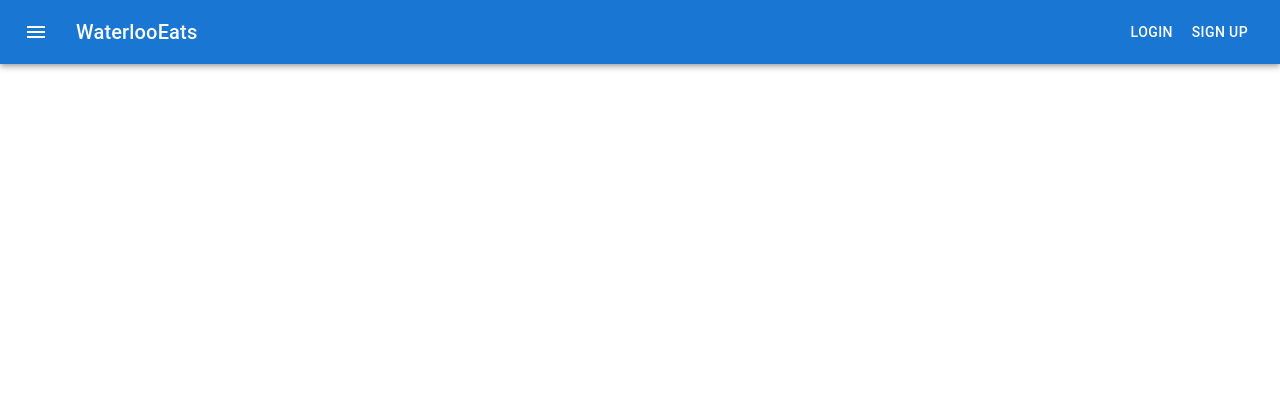
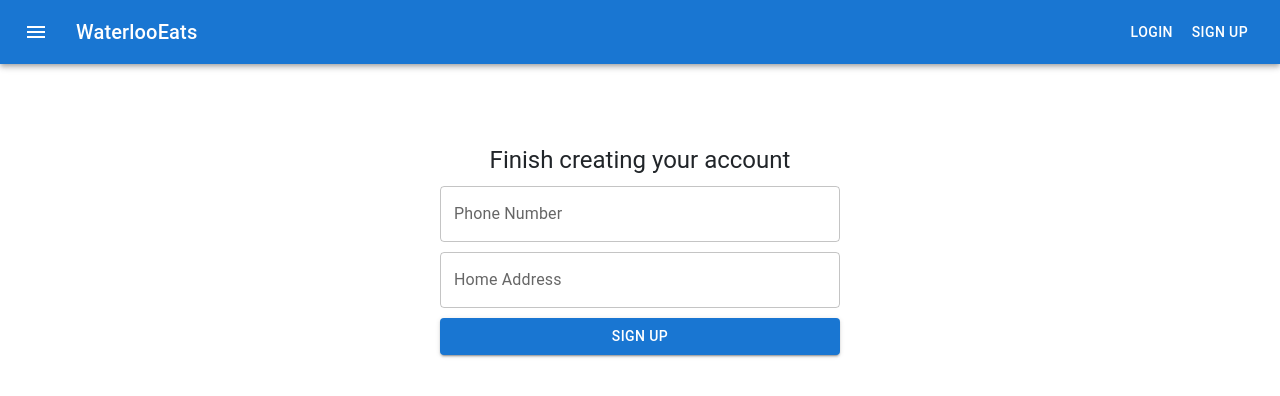
Before and after one commit to w1ll18m/WaterlooEats, a React (Create React App) app in the folder Frontend/eats-app/: page /complete-sign-up in a window 1280 px wide. Shown: the top 396 px of the page. Built offline with nearby package versions, Linux system fonts and the light colour scheme; no server answers.

Commit message:
Created component to redirect users upon successful auth0 login

```diff
--- a/Frontend/eats-app/package.json
+++ b/Frontend/eats-app/package.json
@@ -4,6 +4,7 @@
   "private": true,
   "proxy": "http://localhost:5000",
   "dependencies": {
+    "@auth0/auth0-react": "^2.2.0",
     "@emotion/react": "^11.11.1",
     "@emotion/styled": "^11.11.0",
     "@mui/icons-material": "^5.11.16",
@@ -12,9 +13,11 @@
     "@testing-library/react": "^13.4.0",
     "@testing-library/user-event": "^13.5.0",
     "bootstrap": "^5.2.3",
+    "dotenv": "^16.3.1",
     "formik": "^2.4.3",
     "react": "^18.2.0",
     "react-dom": "^18.2.0",
+    "react-google-button": "^0.7.2",
     "react-router-dom": "^6.14.2",
     "react-scripts": "5.0.1",
     "react-toastify": "^9.1.3",
--- a/Frontend/eats-app/src/pages/LoginPage/LoginPage.js
+++ b/Frontend/eats-app/src/pages/LoginPage/LoginPage.js
@@ -5,12 +5,15 @@ import * as Yup from 'yup'
 import { toast } from 'react-toastify';
 import 'react-toastify/dist/ReactToastify.css';
 import { useAuth } from "../../providers/AuthProvider";
+import { useAuth0 } from "@auth0/auth0-react";
 import { useNavigate } from "react-router-dom";
+import GoogleButton from 'react-google-button'
 
 const BASE_URL = "http://127.0.0.1:5000/"
 
 const LoginPage = () => {
-    const authentication = useAuth()
+    const {user, isAuthenticated, login, logout} = useAuth()
+    const {loginWithRedirect} = useAuth0()
     const navigate = useNavigate()
     const [currentStage, setCurrentStage] = useState("One")
 
@@ -87,7 +90,7 @@ const LoginPage = () => {
                         role: response.role,
                         id: response.id
                     }
-                    authentication.login(authenticated_user)
+                    login(authenticated_user)
                     navigate("/")
                 })
             })
@@ -158,6 +161,8 @@ const LoginPage = () => {
                         <Typography> or continue with third-party service </Typography>
                         <Divider/>
                     </Box>
+
+                    <GoogleButton onClick={loginWithRedirect} style={{width: "50%"}}/>
                 </Box>
             }
             {currentStage == "Two" &&
--- /dev/null
+++ b/Frontend/eats-app/src/pages/SignupPage/LegacySignupPage.js
@@ -0,0 +1,103 @@
+import { useState } from "react"
+import { Box, TextField, Typography, Divider, Button } from "@mui/material"
+import { useFormik } from "formik"
+import * as Yup from 'yup'
+import { toast } from 'react-toastify';
+import 'react-toastify/dist/ReactToastify.css';
+import { useNavigate } from "react-router-dom";
+
+const BASE_URL = "http://127.0.0.1:5000/"
+
+const LegacySignupPage = () => {
+    const navigate = useNavigate()
+
+    const handleSignup = async () => {
+        const myPath = BASE_URL + "/auth/add-user"
+        let formData = new FormData()
+        formData.append("username", formik.values.username)
+        formData.append("email", formik.values.email)
+        formData.append("password", formik.values.password)
+
+        try {
+            const res = await fetch(myPath, {method: "POST", body: formData})
+            const response = await res.text()
+            if (!res.ok) {
+                toast.error(response, {
+                    position: toast.POSITION.TOP_RIGHT,
+                    autoClose: 3000
+                })
+                return
+            }
+            navigate("/login")
+        } catch(error) {
+            console.log("handleSignup Error:", error)
+        }
+    }
+
+    const formikValidationSchema = Yup.object({
+        username: Yup.string()
+            .required("Username is Required")
+            .min(3, "Username Must Be More Than 3 Characters")
+            .max(30, "Username Must Be Less Than 30 Characters"),
+        email: Yup.string()
+            .max(50, "Email must be less than 50 characters")
+            .required("Email is Required")
+            .email("Invalid Email Address") ,
+        password: Yup.string().required("Passowrd is Required")
+            .min(5, "Password Must Be More Than 5 Characters")
+            .max(30, "Password Must Be Less Than 30 Characters")
+            .required("Password is Required")
+    })
+
+    const formik = useFormik({
+        initialValues: {username: "", email: "", password: ""},
+        onSubmit: handleSignup,
+        validationSchema: formikValidationSchema
+    })
+
+    return(
+        <Box>
+            <Box sx={{marginTop: 10, marginLeft: 30, marginRight: 30}} style={{display: "flex", flexDirection: "column", justifyContent: "center", alignItems: "center", gap: 10}}>
+                <Typography variant="h5">Create your account</Typography>
+
+                <TextField
+                    name="username" label="Username"
+                    value={formik.values.username} onChange={formik.handleChange} onBlur={formik.handleBlur}
+                    variant="outlined" error={formik.touched.username && formik.errors.username} style={{width: "50%"}}
+                />
+                {formik.touched.username && formik.errors.username &&
+                    <Box style={{width: "50%"}}>
+                        <Typography color="red" variant="subtitle2">{formik.errors.username}</Typography>
+                    </Box>
+                }
+
+                <TextField
+                    name="email" label="Email"
+                    value={formik.values.email} onChange={formik.handleChange} onBlur={formik.handleBlur}
+                    variant="outlined" error={formik.touched.email && formik.errors.email} style={{width: "50%"}}
+                />
+                {formik.touched.email && formik.errors.email &&
+                    <Box style={{width: "50%"}}>
+                        <Typography color="red" variant="subtitle2">{formik.errors.email}</Typography>
+                    </Box>
+                }
+
+                <TextField
+                    name="password" label="Password"
+                    value={formik.values.passowrd} onChange={formik.handleChange} onBlur={formik.handleBlur}
+                    variant="outlined" type="password"
+                    error={formik.touched.password && formik.errors.password} style={{width: "50%"}}
+                />
+                {formik.touched.password && formik.errors.password &&
+                    <Box style={{width: "50%"}}>
+                        <Typography color="red" variant="subtitle2">{formik.errors.password}</Typography>
+                    </Box>
+                }
+
+                <Button onClick={formik.handleSubmit} disabled={!formik.isValid} variant="contained" style={{width: "50%"}}>Sign Up</Button>
+            </Box>
+        </Box>
+    )
+}
+
+export default LegacySignupPage
--- a/Frontend/eats-app/src/pages/SignupPage/SignupPage.js
+++ b/Frontend/eats-app/src/pages/SignupPage/SignupPage.js
@@ -5,18 +5,25 @@ import * as Yup from 'yup'
 import { toast } from 'react-toastify';
 import 'react-toastify/dist/ReactToastify.css';
 import { useNavigate } from "react-router-dom";
-
-const BASE_URL = "http://127.0.0.1:5000/"
+import { useAuth0 } from "@auth0/auth0-react";
 
 const SignupPage = () => {
     const navigate = useNavigate()
+    const { getIdTokenClaims, getAccessTokenSilently } = useAuth0()
 
-    const handleSignup = async () => {
-        const myPath = BASE_URL + "/auth/add-user"
+    getAccessTokenSilently().then((data) => {
+        console.log(data)
+    })
+
+    const handleCreateUser = async () => {
+        const idToken = await getIdTokenClaims()
+        const myPath = process.env.REACT_APP_SERVER_BASE_URL + "/auth/create-user"
         let formData = new FormData()
-        formData.append("username", formik.values.username)
-        formData.append("email", formik.values.email)
-        formData.append("password", formik.values.password)
+
+        formData.append("uuid", idToken.sub)
+        formData.append("email", idToken.email)
+        formData.append("phone_number", formik.values.phone_number)
+        formData.append("address", formik.values.address)
 
         try {
             const res = await fetch(myPath, {method: "POST", body: formData})
@@ -28,69 +35,52 @@ const SignupPage = () => {
                 })
                 return
             }
-            navigate("/login")
+            navigate("/resteraunts")
         } catch(error) {
-            console.log("handleSignup Error:", error)
+            console.error("handleSignup Error:", error)
         }
     }
 
     const formikValidationSchema = Yup.object({
-        username: Yup.string()
-            .required("Username is Required")
-            .min(3, "Username Must Be More Than 3 Characters")
-            .max(30, "Username Must Be Less Than 30 Characters"),
-        email: Yup.string()
-            .max(50, "Email must be less than 50 characters")
-            .required("Email is Required")
-            .email("Invalid Email Address") ,
-        password: Yup.string().required("Passowrd is Required")
-            .min(5, "Password Must Be More Than 5 Characters")
-            .max(30, "Password Must Be Less Than 30 Characters")
-            .required("Password is Required")
+        phone_number: Yup.string()
+            .required("Phone Number is Required")
+            .length(10, "Invalid Phone Number")
+            .matches(/^\d{10}$/, "Invalid Phone Number"),
+        address: Yup.string()
+            .max(128, "Address must be less than 128 Characters")
+            .required("Address is Required")
     })
 
     const formik = useFormik({
-        initialValues: {username: "", email: "", password: ""},
-        onSubmit: handleSignup,
+        initialValues: {phone_number: "", address: ""},
+        onSubmit: handleCreateUser,
         validationSchema: formikValidationSchema
     })
 
     return(
         <Box>
             <Box sx={{marginTop: 10, marginLeft: 30, marginRight: 30}} style={{display: "flex", flexDirection: "column", justifyContent: "center", alignItems: "center", gap: 10}}>
-                <Typography variant="h5">Create your account</Typography>
+                <Typography variant="h5">Finish creating your account</Typography>
 
                 <TextField
-                    name="username" label="Username"
-                    value={formik.values.username} onChange={formik.handleChange} onBlur={formik.handleBlur}
-                    variant="outlined" error={formik.touched.username && formik.errors.username} style={{width: "50%"}}
+                    name="phone_number" label="Phone Number"
+                    value={formik.values.phone_number} onChange={formik.handleChange} onBlur={formik.handleBlur}
+                    variant="outlined" error={formik.touched.phone_number && formik.errors.phone_number} style={{width: "50%"}}
                 />
-                {formik.touched.username && formik.errors.username &&
+                {formik.touched.phone_number && formik.errors.phone_number &&
                     <Box style={{width: "50%"}}>
-                        <Typography color="red" variant="subtitle2">{formik.errors.username}</Typography>
+                        <Typography color="red" variant="subtitle2">{formik.errors.phone_number}</Typography>
                     </Box>
                 }
 
                 <TextField
-                    name="email" label="Email"
-                    value={formik.values.email} onChange={formik.handleChange} onBlur={formik.handleBlur}
-                    variant="outlined" error={formik.touched.email && formik.errors.email} style={{width: "50%"}}
+                    name="address" label="Home Address"
+                    value={formik.values.address} onChange={formik.handleChange} onBlur={formik.handleBlur}
+                    variant="outlined" error={formik.touched.address && formik.errors.address} style={{width: "50%"}}
                 />
-                {formik.touched.email && formik.errors.email &&
+                {formik.touched.address && formik.errors.address &&
                     <Box style={{width: "50%"}}>
-                        <Typography color="red" variant="subtitle2">{formik.errors.email}</Typography>
-                    </Box>
-                }
-
-                <TextField
-                    name="password" label="Password"
-                    value={formik.values.passowrd} onChange={formik.handleChange} onBlur={formik.handleBlur}
-                    variant="outlined" type="password"
-                    error={formik.touched.password && formik.errors.password} style={{width: "50%"}}
-                />
-                {formik.touched.password && formik.errors.password &&
-                    <Box style={{width: "50%"}}>
-                        <Typography color="red" variant="subtitle2">{formik.errors.password}</Typography>
+                        <Typography color="red" variant="subtitle2">{formik.errors.address}</Typography>
                     </Box>
                 }
 
--- /dev/null
+++ b/Frontend/eats-app/src/routes/Auth0Redirect.js
@@ -0,0 +1,35 @@
+import React from 'react'
+import { useAuth0 } from '@auth0/auth0-react'
+import { useNavigate } from "react-router-dom";
+
+const Auth0RedirectHandler = () => {
+    const redirect = useNavigate()
+    const { isAuthenticated, getIdTokenClaims } = useAuth0()
+
+    const handleAuth0Authentication = async () => {
+        const idToken = await getIdTokenClaims()
+        try {
+            const myPath = process.env.REACT_APP_SERVER_BASE_URL + "auth/check-existing-user"
+            let formData = new FormData()
+            formData.append("uuid", idToken.sub)
+
+            const res = await fetch(myPath, {method: "POST", body: formData})
+            if (!res.ok) throw new Error(`Error with http request to ${myPath}`)
+            const response = await res.json()
+
+            if (response.valid_user) {
+                redirect("/resteraunts")
+            } else {
+                redirect("/complete-sign-up")
+            }
+        } catch (error) {
+            console.error("handleAuth0Authentication error:", error)
+        }
+    }
+
+    if (isAuthenticated) handleAuth0Authentication()
+
+    return null
+}
+
+export default Auth0RedirectHandler
--- a/Frontend/eats-app/src/routes/NavBar.js
+++ b/Frontend/eats-app/src/routes/NavBar.js
@@ -1,21 +1,19 @@
 import * as React from 'react';
 import { useNavigate } from "react-router-dom";
-import AppBar from '@mui/material/AppBar';
-import Box from '@mui/material/Box';
-import Toolbar from '@mui/material/Toolbar';
-import Typography from '@mui/material/Typography';
-import Button from '@mui/material/Button';
-import IconButton from '@mui/material/IconButton';
+import { Button, IconButton, AppBar, Box, Toolbar, Typography } from '@mui/material';
 import MenuIcon from '@mui/icons-material/Menu';
-import AccountCircle from '@mui/icons-material/AccountCircle';
+import ProfileIcon from './ProfileIcon';
 import { useAuth } from '../providers/AuthProvider';
+import { useAuth0 } from '@auth0/auth0-react';
 
 const NavBar = () => {
     const authentication = useAuth()
+    const {isAuthenticated, loginWithRedirect, logout} = useAuth0()
     const navigate = useNavigate()
 
     const handleLogOut = () => {
         authentication.logout()
+        logout()
         navigate("/login")
     }
 
@@ -23,43 +21,19 @@ const NavBar = () => {
         <Box sx={{ flexGrow: 1 }}>
             <AppBar position="static">
                 <Toolbar>
-                    <IconButton
-                        size="large"
-                        edge="start"
-                        color="inherit"
-                        aria-label="menu"
-                        sx={{ mr: 2 }}
-                    >
+                    <IconButton size="large" edge="start" color="inherit" aria-label="menu" sx={{ mr: 2 }}>
                         <MenuIcon />
                     </IconButton>
+
                     <Typography variant="h6" component="div" sx={{ flexGrow: 1 }}>
                         WaterlooEats
                     </Typography>
-                    {!authentication.user &&
-                        <Button color="inherit" onClick={() => navigate("/login")}>
-                            Login
-                        </Button>
-                    }
-                    {!authentication.user &&
-                        <Button color="inherit" onClick={() => navigate("/sign-up")}>
-                            Sign Up
-                        </Button>
-                    }
-                    {authentication.user &&
-                        <Button color="inherit" onClick={navigate("/resteraunts")}>
-                            Resteraunts
-                        </Button>
-                    }
-                    {authentication.user &&
-                        <IconButton size="large" edge="end" color="inherit">
-                            <AccountCircle />
-                        </IconButton>
-                    }
-                    {authentication.user &&
-                        <Button color="inherit" onClick={handleLogOut}>
-                            Sign Out
-                        </Button>
-                    }
+
+                    {!authentication.user && <Button color="inherit" onClick={() => navigate("/login")}> Login </Button>}
+                    {!authentication.user && <Button color="inherit" onClick={() => navigate("/sign-up")}> Sign Up </Button>}
+                    {authentication.user && <Button color="inherit" onClick={navigate("/resteraunts")}> Resteraunts </Button>}
+                    {isAuthenticated && <ProfileIcon/>}
+                    {isAuthenticated && <Button color="inherit" onClick={handleLogOut}> Sign Out </Button>}
                 </Toolbar>
             </AppBar>
         </Box>
--- a/Frontend/eats-app/src/routes/PageRoutes.js
+++ b/Frontend/eats-app/src/routes/PageRoutes.js
@@ -1,6 +1,8 @@
 import ResterauntPage from '../pages/ResterauntPage/ResterauntPage.js';
 import LoginPage from '../pages/LoginPage/LoginPage.js';
+import LegacySignupPage from '../pages/SignupPage/LegacySignupPage.js';
 import SignupPage from '../pages/SignupPage/SignupPage.js';
+import Auth0RedirectHandler from './Auth0Redirect.js';
 import { Routes, Route } from 'react-router-dom';
 import ProtectedRoute from './ProtectedRoute.js';
 
@@ -9,7 +11,9 @@ const PageRoutes = () => {
         <Routes>
           <Route path="/resteraunts" element={<ResterauntPage/>}/>
           <Route path="/login" element={<LoginPage/>}/>
-          <Route path="/sign-up" element={<SignupPage/>}/>
+          <Route path="/sign-up" element={<LegacySignupPage/>}/>
+          <Route path="/complete-sign-up" element={<SignupPage/>}/>
+          <Route path="/auth0/authorization-handler" element={<Auth0RedirectHandler/>}/>
         </Routes>
     )
 }
--- /dev/null
+++ b/Frontend/eats-app/src/routes/ProfileIcon.js
@@ -0,0 +1,16 @@
+import { useAuth0 } from "@auth0/auth0-react";
+import AccountCircle from '@mui/icons-material/AccountCircle';
+import IconButton from '@mui/material/IconButton';
+import { Avatar } from "@mui/material";
+
+const ProfileIcon = () => {
+    const {user, isAuthenticated} = useAuth0()
+
+    return (
+        <IconButton size="large" edge="end" color="inherit">
+            {isAuthenticated ? <Avatar src={user.picture}/> : <AccountCircle/>}
+        </IconButton>
+    )
+}
+
+export default ProfileIcon
```
Also changed, not shown: Frontend/eats-app/src/index.js (+10 -1 lines), 2 other files (tests, documents, lock files or other folders).
